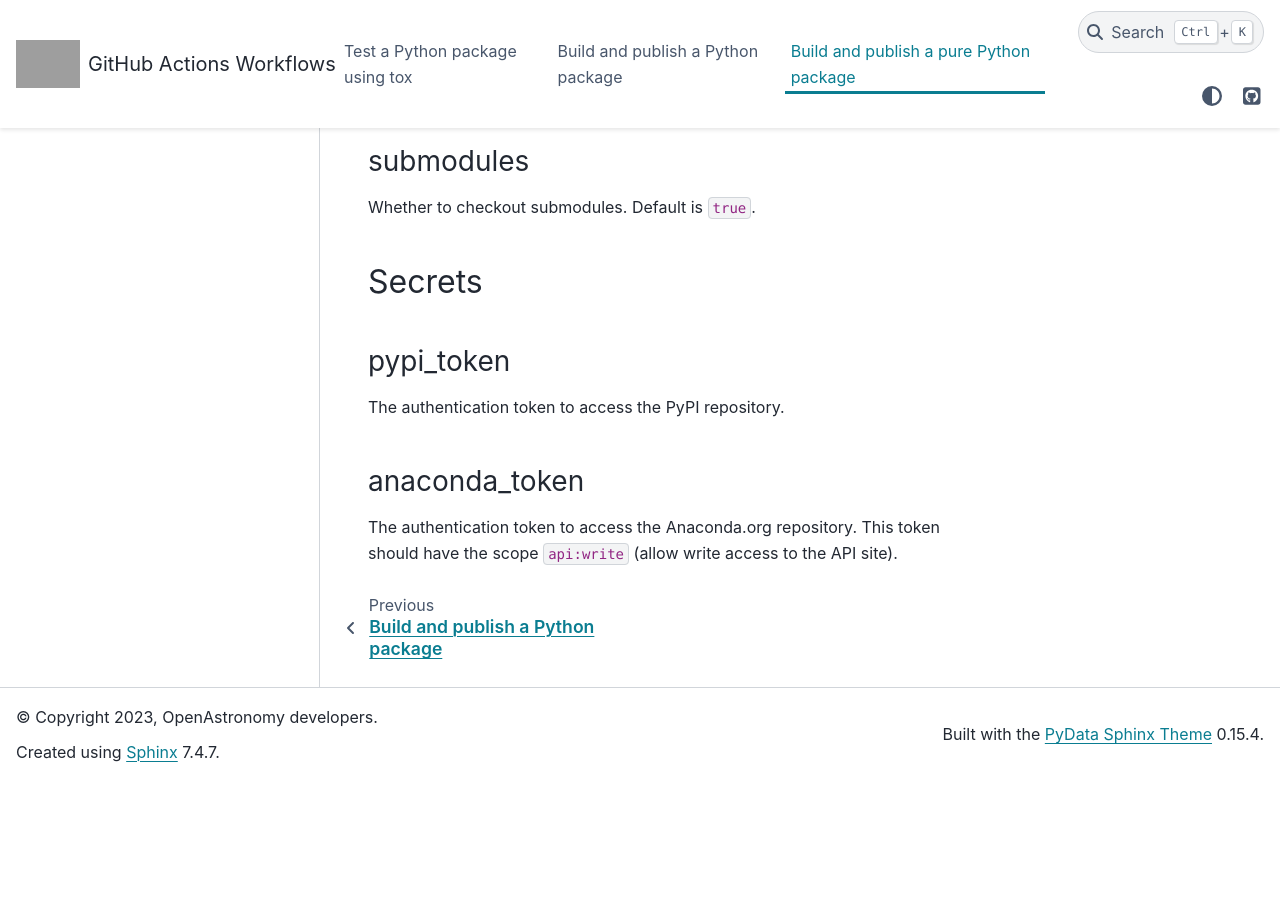
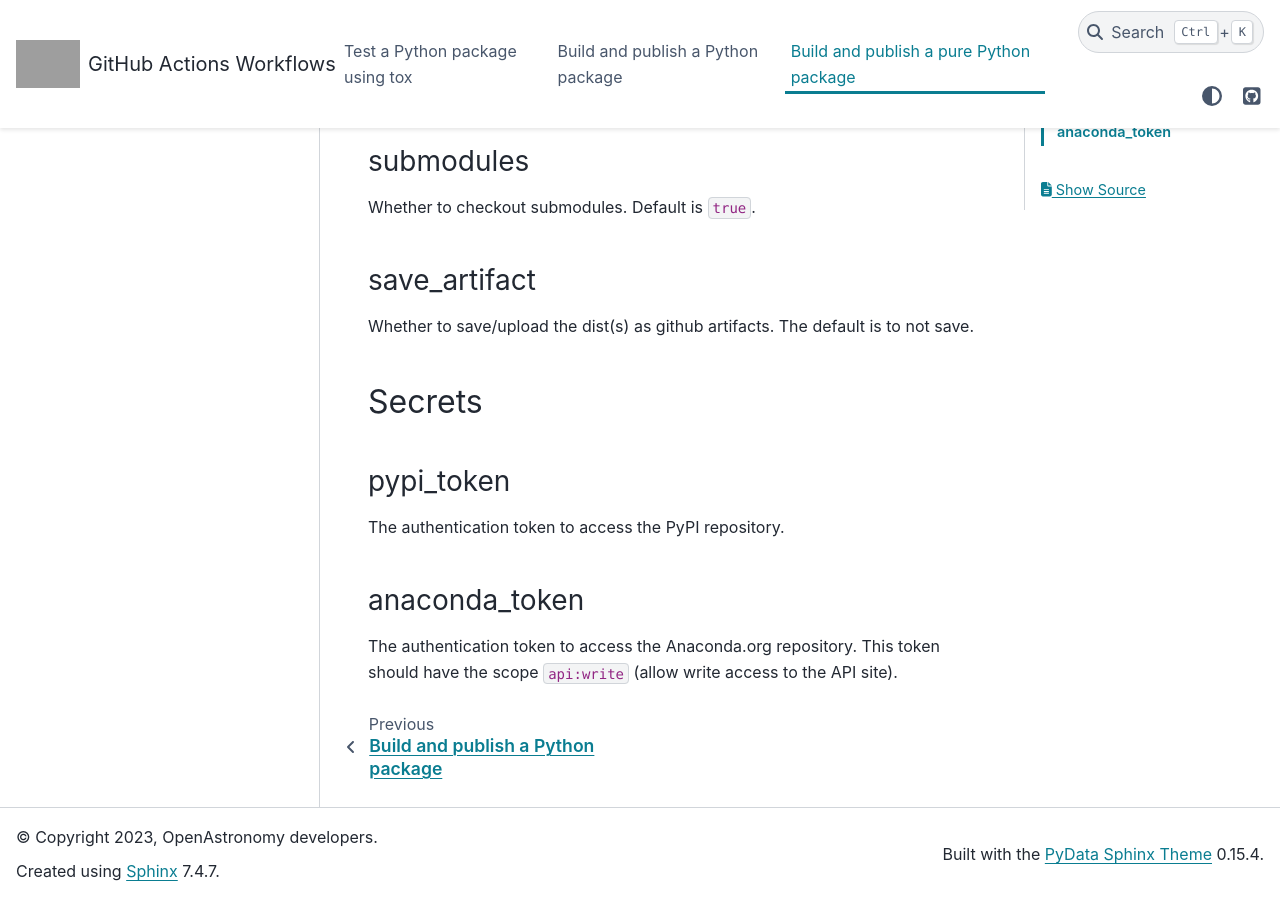
Before and after one commit to OpenAstronomy/github-actions-workflows, a Sphinx documentation site: the page built from docs/source/publish_pure_python.rst, in a window 1280 px wide and 900 px high, scrolled down 3095 px. Built offline with Sphinx 7.4.7 and the PyData theme 0.15.4, drawn with Linux system fonts in a browser that asks for light colours; before the commit the page ends 3876 px from its top, so only the background shows below that; grey boxes are pictures that could not be loaded.

Commit message:
Add save_artifact to pure-publish

```diff
--- a/docs/source/publish_pure_python.rst
+++ b/docs/source/publish_pure_python.rst
@@ -139,6 +139,11 @@ submodules
 
 Whether to checkout submodules. Default is ``true``.
 
+save_artifact
+^^^^^^^^^^^^^
+
+Whether to save/upload the dist(s) as github artifacts. The default is to not save.
+
 Secrets
 ~~~~~~~
 
```
Also changed, not shown: 1 other file.
